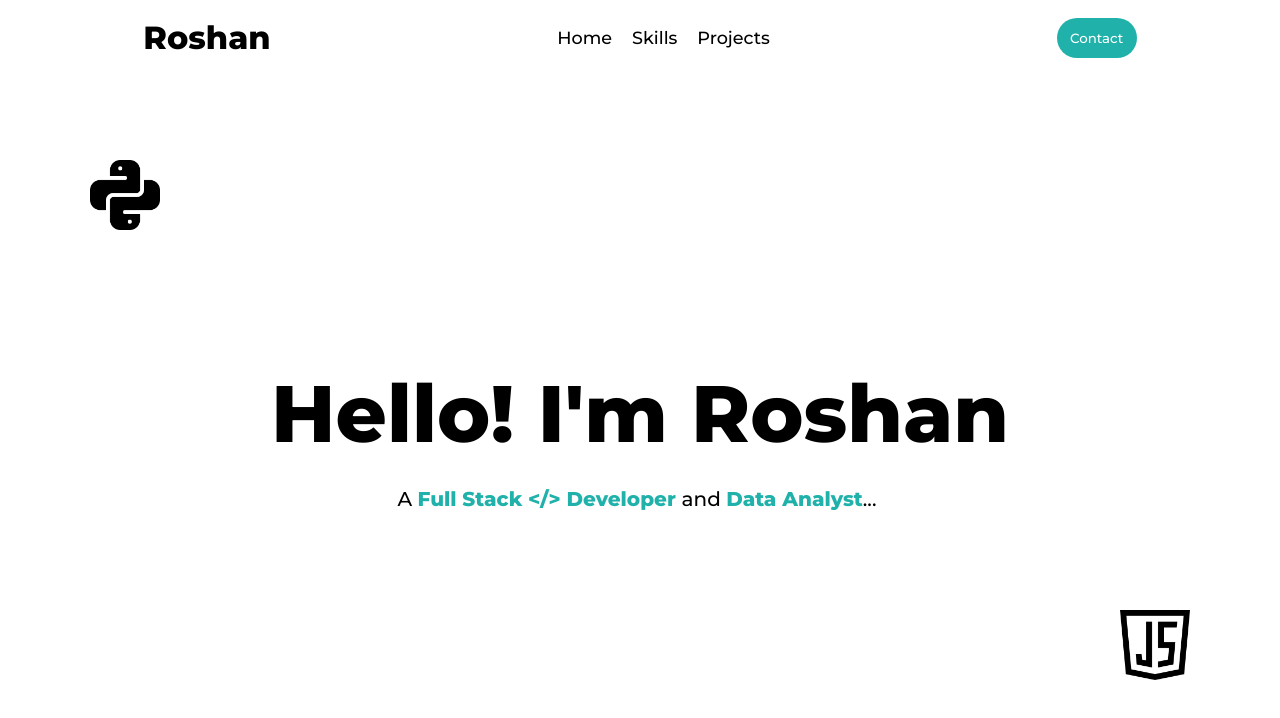
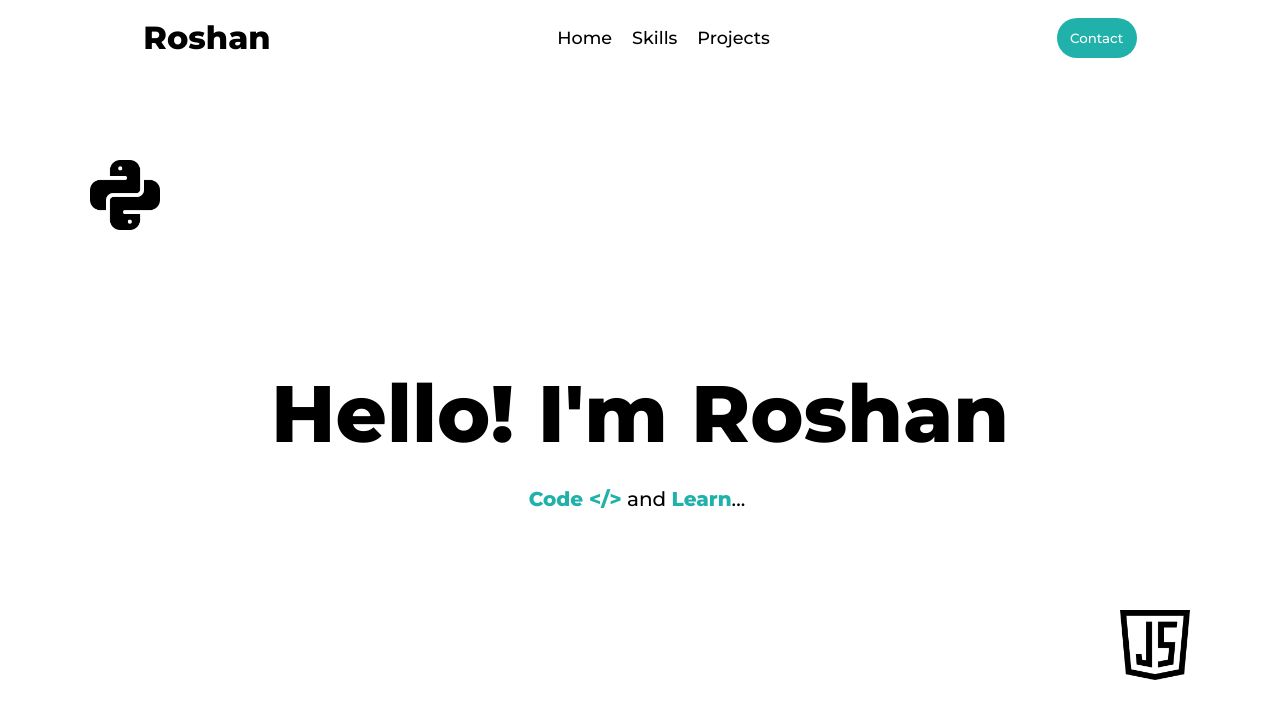
Before and after one commit to roshan21k/portfolio, a Vue app: page / in a window 1280 px wide. Shown: the top 718 px of the page. Built offline with nearby package versions, Linux system fonts and the light colour scheme; a web font is replaced by a local one.

Commit message:
Update HomeView.vue

```diff
--- a/src/views/HomeView.vue
+++ b/src/views/HomeView.vue
@@ -5,9 +5,9 @@
         >Hello! I'm Roshan</span
       >
       <span class="job"
-        >A
-        <span class="highlight"> Full Stack {{ text }} Developer </span>
-        and <span class="highlight"> Data Analyst</span>...<span
+        >
+        <span class="highlight"> Code {{ text }}  </span>
+        and <span class="highlight"> Learn</span>...<span
           :class="{ hide: blink }"
           >|</span
         >
```
